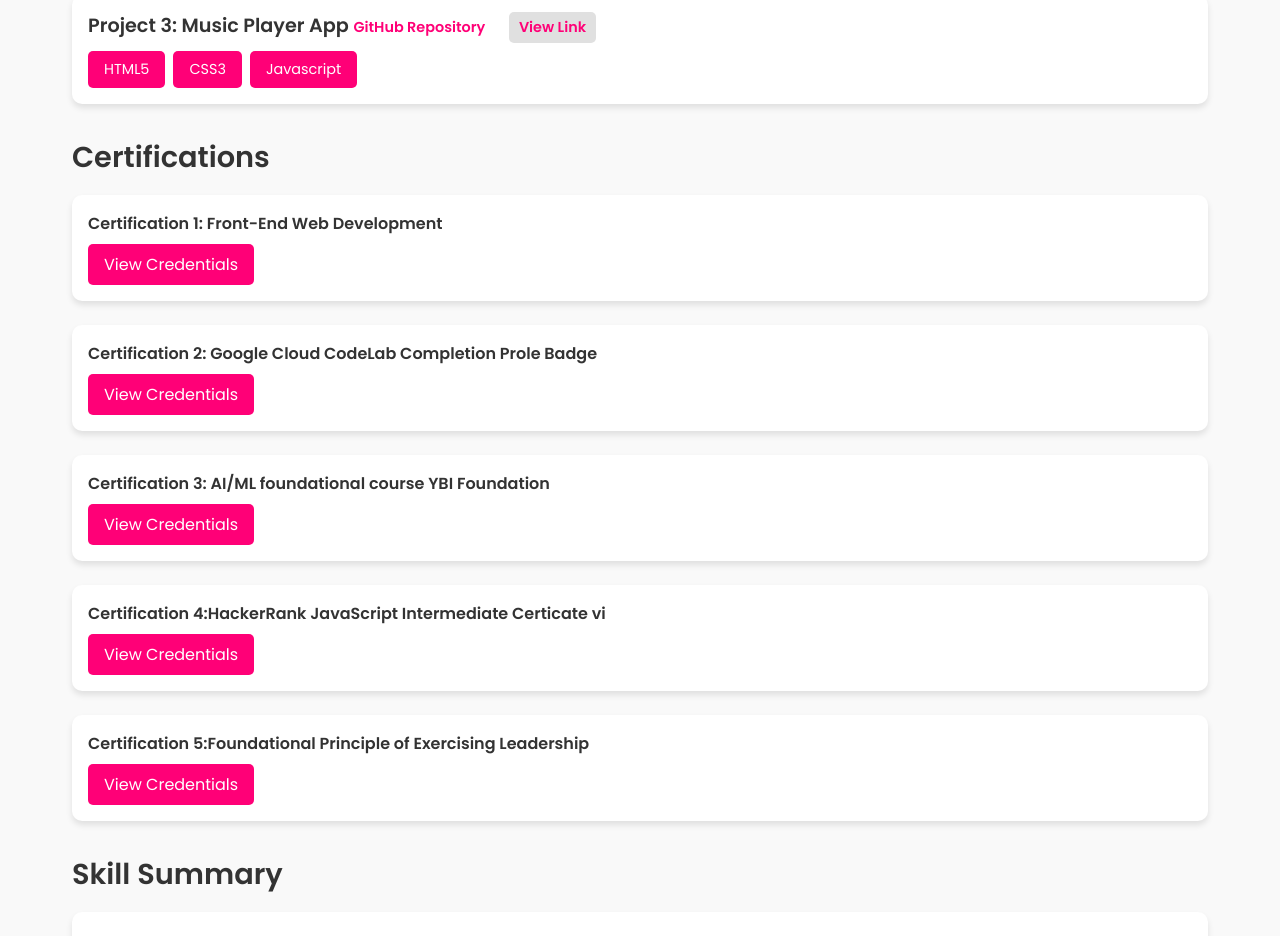
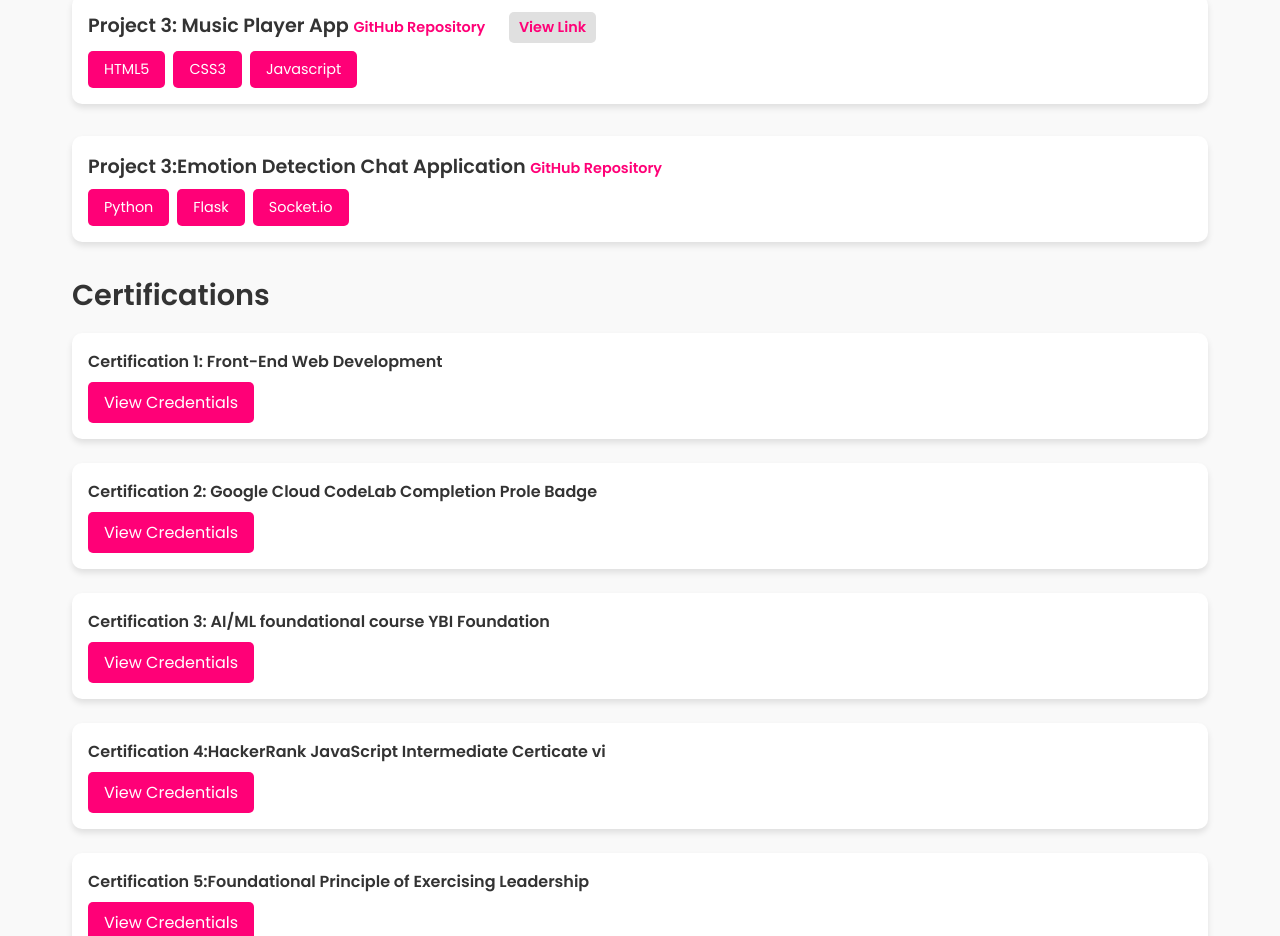
Before and after one commit to Gupta-Kushagra/MY-portfolio1, a plain HTML site: page index.html in a window 1280 px wide. Shown: the part 1500-2436 px from the top of the page. Drawn offline with Linux system fonts and the light colour scheme.

Commit message:
Update index.html

```diff
--- a/index.html
+++ b/index.html
@@ -451,6 +451,16 @@
                 <div class="tech">Javascript</div>
             </div>
         </div>
+            <div class="project">
+            <div class="project-title">
+                Project 3:Emotion Detection Chat Application <a href="https://github.com/Gupta-Kushagra/emotion_detection">GitHub Repository</a>
+            </div>
+            <div class="tech-stack">
+                <div class="tech">Python</div>
+                <div class="tech">Flask</div>
+                <div class="tech">Socket.io</div>
+            </div>
+        </div>
     </section>
     <!-- Certifications Section -->
     <section id="certifications" class="certifications-section">
```
